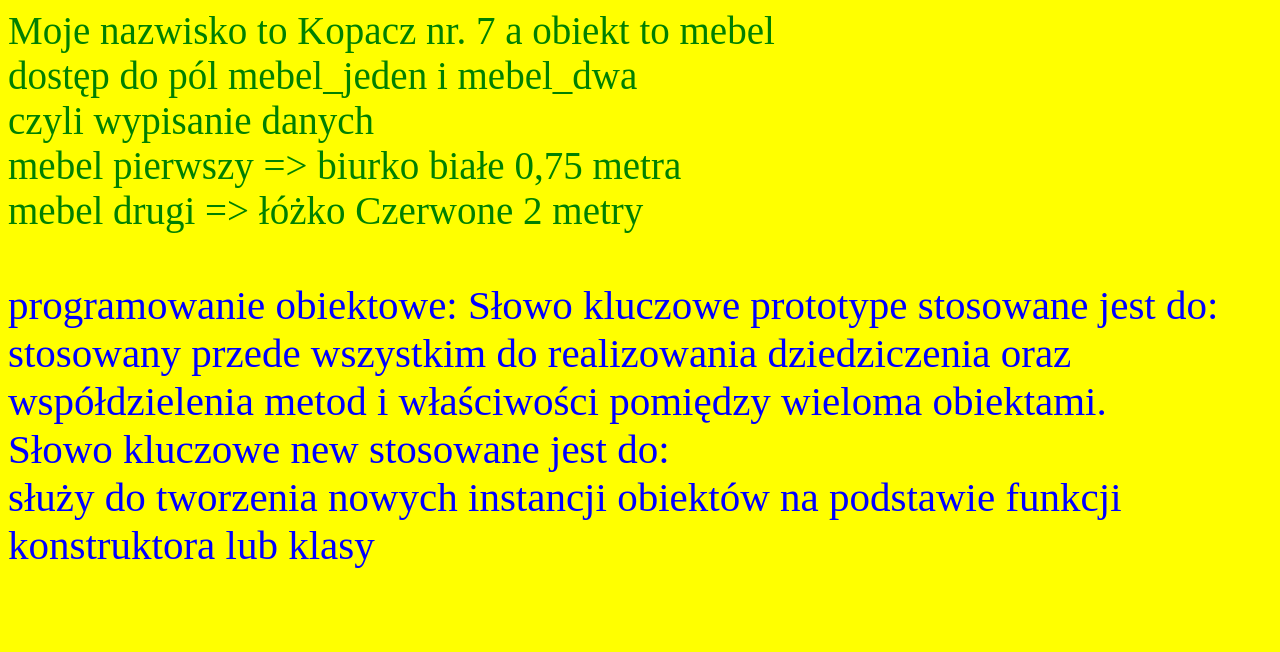
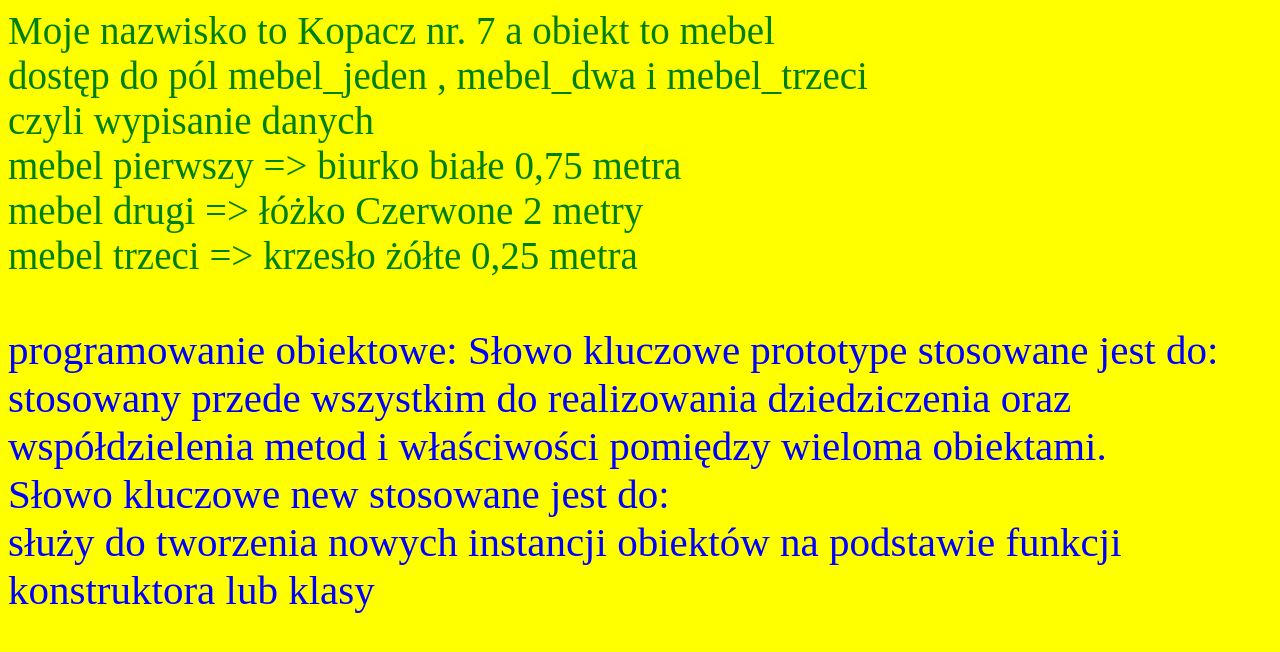
Before and after one commit to akasulmin/Java1, a plain HTML site: page zadanie32_kopa.html in a window 1280 px wide. Drawn offline with Linux system fonts and the light colour scheme.

Commit message:
Update zadanie32_kopa.html

```diff
--- a/zadanie32_kopa.html
+++ b/zadanie32_kopa.html
@@ -20,14 +20,17 @@ this.szerokość_mebla=szerokość_mebla_kop;
  };
 var mebel_jeden = new mebel("biurko", "białe", "0,75 metra");
 var mebel_dwa = new mebel("łóżko", "Czerwone ", "2 metry");
+var mebel_trzeci = new mebel("krzesło", "żółte ", "0,25 metra");
 mebel_jeden.wypisz();
 mebel_dwa.wypisz();
+mebel_trzeci.wypisz();
  document.write("Moje nazwisko to Kopacz nr. 7 a obiekt to mebel"+"<br>");
- document.write("dostęp do pól mebel_jeden i mebel_dwa"+"<br>");
+ document.write("dostęp do pól mebel_jeden , mebel_dwa i mebel_trzeci"+"<br>");
  document.write("czyli wypisanie danych"+"<br>");
 
 document.write("mebel pierwszy =>"+" "+mebel_jeden.rodzaj+" "+mebel_jeden.kolor+" "+mebel_jeden.szerokość_mebla+"<br>");
 document.write("mebel drugi =>"+" "+mebel_dwa.rodzaj+" "+mebel_dwa.kolor+" "+mebel_dwa.szerokość_mebla+"<br>");
+document.write("mebel trzeci =>"+" "+mebel_trzeci.rodzaj+" "+mebel_trzeci.kolor+" "+mebel_trzeci.szerokość_mebla+"<br>");
  </script>
 </div>
 <div style="color:blue;font-size:41px;"><br>
```
